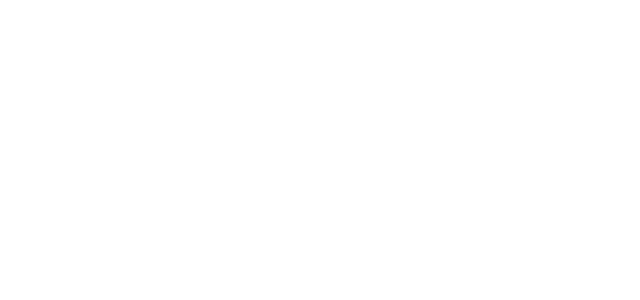
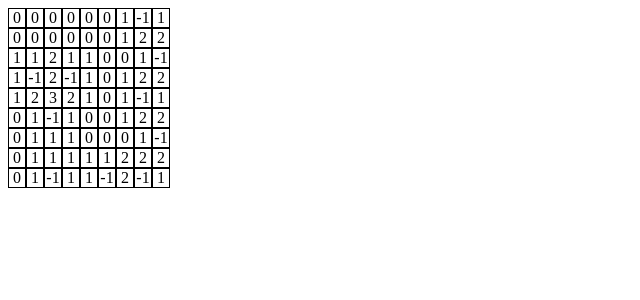
Before and after one commit to ezhai24/minesweeper, a Next.js app: page / in a window 1280 px wide. Shown: the top 300 px of the page, without its empty margins (0-640 px from the left). Built offline with nearby package versions, Linux system fonts and the light colour scheme.

Commit message:
generate minefield

```diff
--- /dev/null
+++ b/components/Minesweeper/index.tsx
@@ -0,0 +1,33 @@
+import styled from '@emotion/styled';
+import { useState } from 'react';
+
+const Plot = styled.span({
+  display: 'inline-block',
+  width: 16,
+  border: '1px solid black',
+  textAlign: 'center',
+});
+
+interface Props {
+  initialMinefield: number[][];
+}
+
+const Minesweeper = (props: Props) => {
+  const { initialMinefield } = props;
+
+  const [minefield] = useState(initialMinefield);
+
+  return (
+    <>
+      {minefield.map((row, rowIndex) => (
+        <div key={rowIndex}>
+          {row.map((plotValue, columnIndex) => (
+            <Plot key={columnIndex}>{plotValue}</Plot>
+          ))}
+        </div>
+      ))}
+    </>
+  );
+};
+
+export default Minesweeper;
--- /dev/null
+++ b/components/Minesweeper/utils.ts
@@ -0,0 +1,74 @@
+/**
+ * FIELD SIZE CONFIGURATIONS
+ */
+export const FieldSize = {
+  BEGINNER: {
+    numRows: 9,
+    numColumns: 9,
+    numMines: 10,
+  },
+  INTERMEDIATE: {
+    numRows: 16,
+    numColumns: 16,
+    numMines: 40,
+  },
+  EXPERT: {
+    numRows: 16,
+    numColumns: 30,
+    numMines: 99,
+  },
+};
+
+/**
+ * MINEFIELD GENERATION LOGIC
+ */
+const getCellNumber = (minefield: number[][], row: number, col: number) => {
+  const number =
+    (minefield[row - 1]?.[col - 1] === -1 ? 1 : 0) +
+    (minefield[row - 1]?.[col] === -1 ? 1 : 0) +
+    (minefield[row - 1]?.[col + 1] === -1 ? 1 : 0) +
+    (minefield[row]?.[col - 1] === -1 ? 1 : 0) +
+    (minefield[row]?.[col] === -1 ? 1 : 0) +
+    (minefield[row]?.[col + 1] === -1 ? 1 : 0) +
+    (minefield[row + 1]?.[col - 1] === -1 ? 1 : 0) +
+    (minefield[row + 1]?.[col] === -1 ? 1 : 0) +
+    (minefield[row + 1]?.[col + 1] === -1 ? 1 : 0);
+  return number;
+};
+
+export const generateMinefield = (
+  numFieldRows: number,
+  numFieldCols: number,
+  numMines: number
+) => {
+  const minefield: number[][] = Array.from({ length: numFieldRows }, () =>
+    Array.from({ length: numFieldCols }, () => 0)
+  );
+
+  // Generate field with mines
+  for (let i = 0; i < numMines; i++) {
+    const row = Math.floor(Math.random() * numFieldRows);
+    const col = Math.floor(Math.random() * numFieldCols);
+
+    if (minefield[row][col] !== -1) {
+      minefield[row][col] = -1;
+    } else {
+      i--;
+    }
+  }
+
+  // Calculate counts for non-mine cells
+  minefield.forEach((row, rowIndex) => {
+    row.forEach((cell, columnIndex) => {
+      if (cell !== -1) {
+        minefield[rowIndex][columnIndex] = getCellNumber(
+          minefield,
+          rowIndex,
+          columnIndex
+        );
+      }
+    });
+  });
+
+  return minefield;
+};
--- a/package.json
+++ b/package.json
@@ -9,6 +9,8 @@
     "lint": "next lint"
   },
   "dependencies": {
+    "@emotion/react": "^11.10.6",
+    "@emotion/styled": "^11.10.6",
     "@next/font": "13.1.6",
     "@types/node": "18.14.0",
     "@types/react": "18.0.28",
--- a/pages/index.tsx
+++ b/pages/index.tsx
@@ -1,3 +1,27 @@
-const Home = () => <div></div>;
+import Minesweeper from '@/components/Minesweeper';
+import { FieldSize, generateMinefield } from '@/components/Minesweeper/utils';
+
+interface Props {
+  initialMinefield: number[][];
+}
+
+const Home = (props: Props) => {
+  const { initialMinefield } = props;
+  return <Minesweeper initialMinefield={initialMinefield} />;
+};
+
+export async function getStaticProps() {
+  // Generate the initial minefield at build time to avoid a React hydration
+  // error [https://nextjs.org/docs/messages/react-hydration-error].
+  //
+  // Calling generateMinefield at run time means it will be called once during
+  // the pre-render and again during the first render (hydration). Because each
+  // generation produces a different minefield configuration, there will be a
+  // discrepancy in the minefield values between these two renders causing React
+  // to throw a hydration error.
+  const { numRows, numColumns, numMines } = FieldSize.BEGINNER;
+  const initialMinefield = generateMinefield(numRows, numColumns, numMines);
+  return { props: { initialMinefield } };
+}
 
 export default Home;
```
Also changed, not shown: 1 other file (tests, documents, lock files or other folders).
